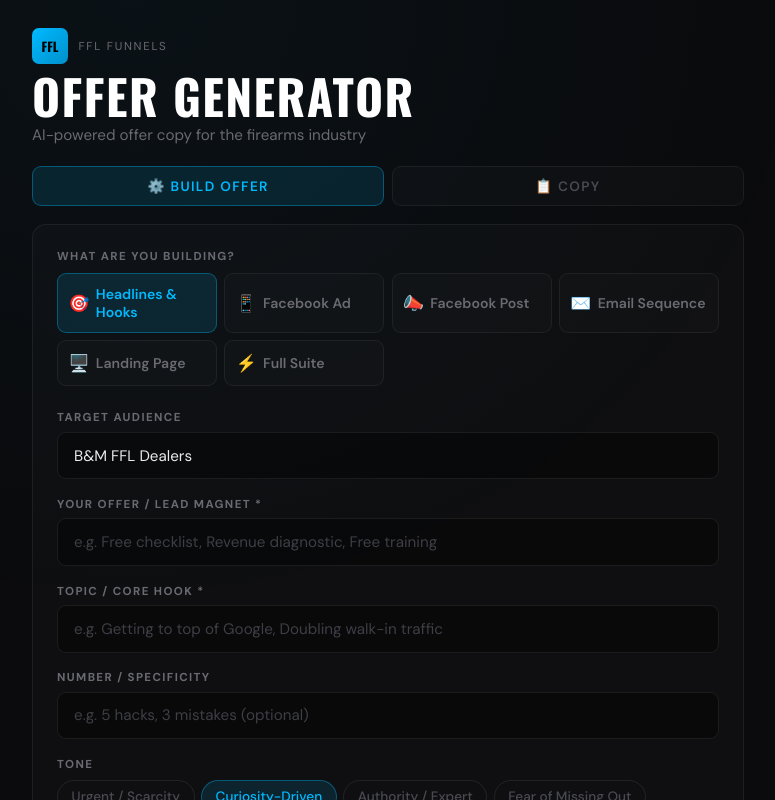
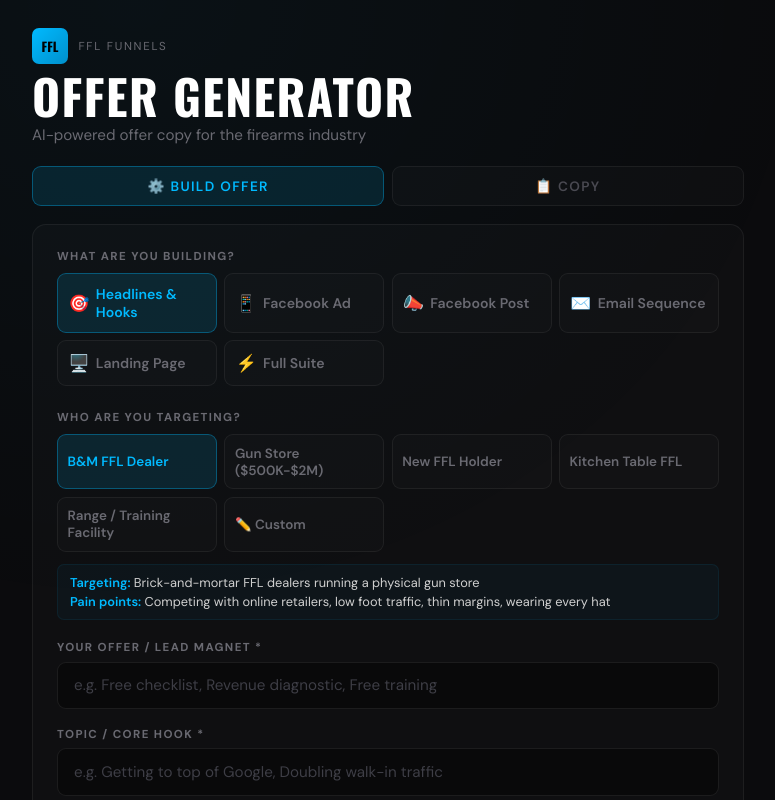
Before and after one commit to glfankhauser/ffl-offer-generator, a Next.js app in the folder ffl-offer-generator/: page / in a window 1280 px wide. Shown: the top 800 px of the page, without its empty margins (252-1027 px from the left). Built offline with nearby package versions, Linux system fonts and the light colour scheme.

Commit message:
Added audience presets

```diff
--- a/ffl-offer-generator/app/page.js
+++ b/ffl-offer-generator/app/page.js
@@ -19,6 +19,45 @@ const TONES = [
   { id: "empathy", label: "Problem-Aware" },
 ];
 
+const AUDIENCES = [
+  {
+    id: "bm_dealer",
+    label: "B&M FFL Dealer",
+    value: "Brick-and-mortar FFL dealers running a physical gun store",
+    pain: "Competing with online retailers, low foot traffic, thin margins, wearing every hat",
+  },
+  {
+    id: "bm_500k_2m",
+    label: "Gun Store ($500K-$2M)",
+    value: "Established gun store owners doing $500K to $2M in annual revenue",
+    pain: "Plateaued growth, no marketing system, relying on word of mouth, staff issues",
+  },
+  {
+    id: "new_ffl",
+    label: "New FFL Holder",
+    value: "New FFL holders in their first 1-2 years of business",
+    pain: "Overwhelmed by compliance, no customer base yet, burning cash, no systems",
+  },
+  {
+    id: "kitchen_table",
+    label: "Kitchen Table FFL",
+    value: "Home-based kitchen table FFL dealers looking to grow or go brick-and-mortar",
+    pain: "Limited inventory, no storefront presence, struggling to scale beyond transfers",
+  },
+  {
+    id: "range_owner",
+    label: "Range / Training Facility",
+    value: "Indoor/outdoor range owners and firearms training facility operators",
+    pain: "Filling class seats, membership retention, seasonal swings, liability concerns",
+  },
+  {
+    id: "custom",
+    label: "✏️ Custom",
+    value: "",
+    pain: "",
+  },
+];
+
 const C = {
   accent: "#00baff",
   accentDim: "rgba(0,186,255,0.12)",
@@ -37,8 +76,10 @@ const C = {
 };
 
 function buildPrompt(inputs) {
-  const { audience, offer, topic, number, tone, offerType } = inputs;
+  const { audience, audiencePreset, offer, topic, number, tone, offerType } = inputs;
   const toneLabel = TONES.find((t) => t.id === tone)?.label || tone;
+  const preset = AUDIENCES.find((a) => a.id === audiencePreset);
+  const painContext = preset && preset.pain ? "\n- Key Pain Points: " + preset.pain : "";
 
   let typeInst = "";
   switch (offerType) {
@@ -79,6 +120,7 @@ function buildPrompt(inputs) {
     (number || "Your best judgment") +
     "\n- Tone: " +
     toneLabel +
+    painContext +
     "\n\n" +
     typeInst
   );
@@ -184,7 +226,8 @@ function RenderMarkdown({ text }) {
 
 export default function FFLOfferGenerator() {
   const [inputs, setInputs] = useState({
-    audience: "B&M FFL Dealers",
+    audience: "Brick-and-mortar FFL dealers running a physical gun store",
+    audiencePreset: "bm_dealer",
     offer: "",
     topic: "",
     number: "",
@@ -246,7 +289,6 @@ export default function FFLOfferGenerator() {
   };
 
   const fields = [
-    { key: "audience", label: "Target Audience", ph: "e.g. B&M FFL Dealers, Gun Store Owners" },
     { key: "offer", label: "Your Offer / Lead Magnet *", ph: "e.g. Free checklist, Revenue diagnostic, Free training" },
     { key: "topic", label: "Topic / Core Hook *", ph: "e.g. Getting to top of Google, Doubling walk-in traffic" },
     { key: "number", label: "Number / Specificity", ph: "e.g. 5 hacks, 3 mistakes (optional)" },
@@ -391,6 +433,105 @@ export default function FFLOfferGenerator() {
                 </button>
               ))}
             </div>
+
+            {/* Audience Presets */}
+            <div
+              style={{
+                fontSize: "0.72rem",
+                fontWeight: 700,
+                color: C.textMuted,
+                textTransform: "uppercase",
+                letterSpacing: "0.12em",
+                marginBottom: "0.55rem",
+              }}
+            >
+              Who are you targeting?
+            </div>
+            <div
+              style={{
+                display: "grid",
+                gridTemplateColumns: "repeat(auto-fill, minmax(155px, 1fr))",
+                gap: "0.45rem",
+                marginBottom: "0.75rem",
+              }}
+            >
+              {AUDIENCES.map((a) => (
+                <button
+                  key={a.id}
+                  onClick={() => {
+                    update("audiencePreset", a.id);
+                    if (a.id !== "custom") {
+                      update("audience", a.value);
+                    } else {
+                      update("audience", "");
+                    }
+                  }}
+                  style={{
+                    padding: "0.6rem 0.6rem",
+                    background: inputs.audiencePreset === a.id ? C.accentDim : "rgba(255,255,255,0.015)",
+                    border: `1px solid ${inputs.audiencePreset === a.id ? C.accentBorder : C.panelBorder}`,
+                    borderRadius: 9,
+                    color: inputs.audiencePreset === a.id ? C.accent : C.textMuted,
+                    cursor: "pointer",
+                    fontSize: "0.84rem",
+                    fontWeight: 600,
+                    textAlign: "left",
+                    fontFamily: "'DM Sans', sans-serif",
+                    transition: "all 0.15s",
+                  }}
+                >
+                  {a.label}
+                </button>
+              ))}
+            </div>
+            {inputs.audiencePreset !== "custom" && inputs.audiencePreset && (
+              <div
+                style={{
+                  fontSize: "0.8rem",
+                  color: C.textDim,
+                  marginBottom: "1.25rem",
+                  padding: "0.5rem 0.75rem",
+                  background: "rgba(0,186,255,0.04)",
+                  borderRadius: 7,
+                  border: `1px solid rgba(0,186,255,0.08)`,
+                  lineHeight: 1.5,
+                }}
+              >
+                <span style={{ color: C.accent, fontWeight: 600 }}>Targeting:</span>{" "}
+                <span style={{ color: C.text }}>{inputs.audience}</span>
+                {AUDIENCES.find((a) => a.id === inputs.audiencePreset)?.pain && (
+                  <>
+                    <br />
+                    <span style={{ color: C.accent, fontWeight: 600 }}>Pain points:</span>{" "}
+                    <span style={{ color: C.text }}>
+                      {AUDIENCES.find((a) => a.id === inputs.audiencePreset).pain}
+                    </span>
+                  </>
+                )}
+              </div>
+            )}
+            {inputs.audiencePreset === "custom" && (
+              <div style={{ marginBottom: "1.25rem" }}>
+                <input
+                  type="text"
+                  value={inputs.audience}
+                  onChange={(e) => update("audience", e.target.value)}
+                  placeholder="Describe your target audience..."
+                  style={{
+                    width: "100%",
+                    padding: "0.8rem 1rem",
+                    background: C.inputBg,
+                    border: `1px solid ${C.inputBorder}`,
+                    borderRadius: 9,
+                    color: C.textBright,
+                    fontSize: "0.95rem",
+                    outline: "none",
+                    boxSizing: "border-box",
+                    fontFamily: "'DM Sans', sans-serif",
+                  }}
+                />
+              </div>
+            )}
 
             {fields.map((f) => (
               <div key={f.key} style={{ marginBottom: "1.1rem" }}>
```
